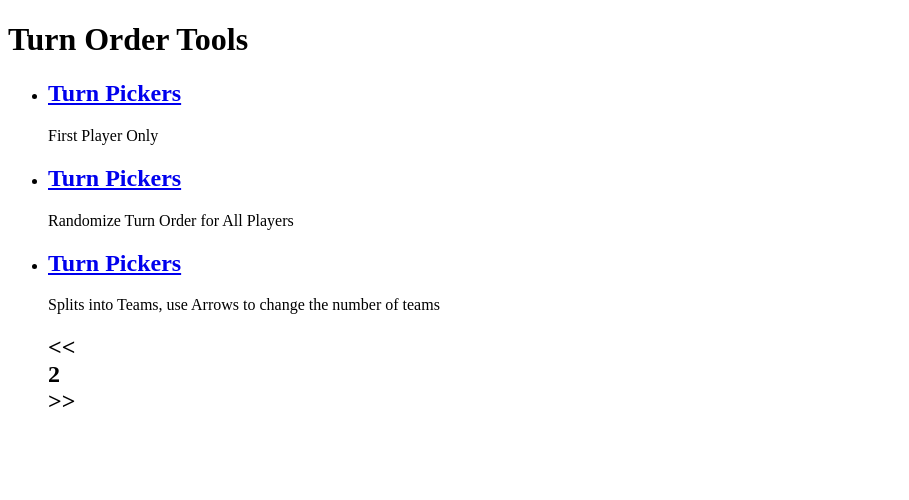
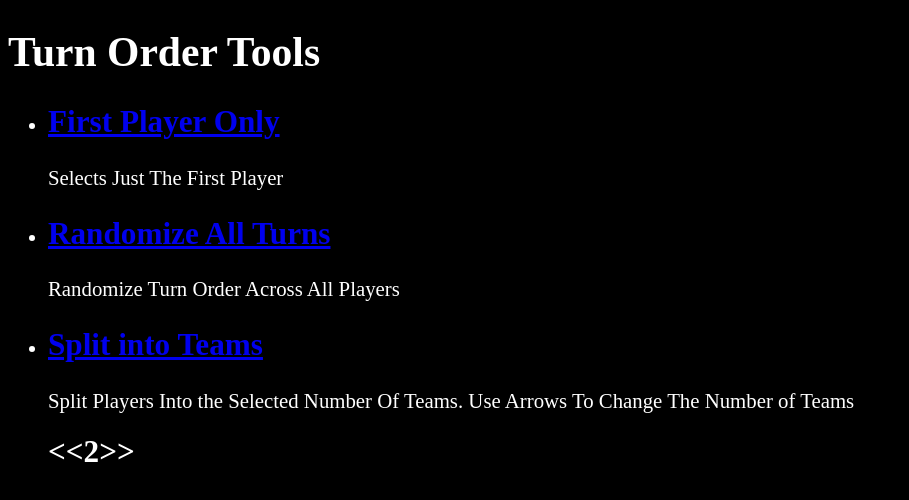
Before and after one commit to MatthewRiggott/game-tools, a plain HTML site: page widgets/turnpicker/turnoptions.html in a window 1280 px wide. Shown: the whole page, without its empty margins (0-909 px from the left). Drawn offline with Linux system fonts and the light colour scheme.

Commit message:
update readme, links, adjust styles, fix bug reordering all player

```diff
--- a/style.css
+++ b/style.css
@@ -1,3 +1,9 @@
+body {
+    background-color: black;
+    color: white;
+    font-size: 1.3em;
+}
+
 div.touchinputs {
     width: 100%;
     background-color: black;
@@ -9,6 +15,18 @@ div.touchinputs p{
     text-align: center;
     font-size: 2em;
     margin: 0;
+}
+
+.arrow-picker {
+    display: inline;
+}
+
+.arrow-picker > * {
+    float: left;
+}
+
+.clearfix {
+    clear: both !important;
 }
 
 .navigate {
--- a/widgets/turnpicker/turnoptions.html
+++ b/widgets/turnpicker/turnoptions.html
@@ -17,17 +17,18 @@
   <h1>Turn Order Tools</h1>
   <ul>
       <li>
-          <h2><a href="turnpicker.html?turnpickeroption=firstPlayer">Turn Pickers</a></h2>
-          <p>First Player Only</p>
+          <h2><a href="turnpicker.html?turnpickeroption=firstPlayer">First Player Only</a></h2>
+          <p>Selects Just The First Player</p>
       </li>
       <li>
-          <h2><a href="turnpicker.html?turnpickeroption=allPlayers">Turn Pickers</a></h2>
-          <p>Randomize Turn Order for All Players</p>
+          <h2><a href="turnpicker.html?turnpickeroption=allPlayers">Randomize All Turns</a></h2>
+          <p>Randomize Turn Order Across All Players</p>
       </li>
       <li>
-          <h2><a id="teamOptionsUrl" href="turnpicker.html?turnpickeroption=splitTeams&numberOfTeams=2">Turn Pickers</a></h2>
-          <p>Splits into Teams, use Arrows to change the number of teams</p>
-          <h2><div id="decrementTeams">&lt;&lt;</div></span> <span id="numberOfTeams">2</span> <div id="incrementTeams">&gt;&gt;</div></h2>
+          <h2><a id="teamOptionsUrl" href="turnpicker.html?turnpickeroption=splitTeams&numberOfTeams=2">Split into Teams</a></h2>
+          <p>Split Players Into the Selected Number Of Teams. Use Arrows To Change The Number of Teams</p>
+          <h2 class="arrow-picker"><div id="decrementTeams">&lt;&lt;</div></span> <span id="numberOfTeams">2</span> <div id="incrementTeams">&gt;&gt;</div></h2>
+          <div class="clearfix"></div>
       </li>
   </ul>
   <script>
--- a/widgets/turnpicker/turnpicker.js
+++ b/widgets/turnpicker/turnpicker.js
@@ -47,7 +47,7 @@ let setOptionsFromQuery = () => {
     if(selectedPickOption == turnPickerOptions.firstPlayerOnly) {
         pickFunc = selectRandomPlayer;
     } else if(selectedPickOption == turnPickerOptions.allPlayers) {
-        pickFunc = shuffleAllPlayers;
+        pickFunc = reorderAllPlayers;
     } else if (selectedPickOption == turnPickerOptions.splitTeams) {
         pickFunc = splitIntoTeams;
     } else {
@@ -93,10 +93,7 @@ let shuffleColors = () => {
     COLORS = shuffle(COLORS);
 }
 
-let updateTouchCount = (count) => {
-    let textElement = document.getElementById("touch-count");
-    textElement.innerText = count;
-    touchCount = count;
+let updateTouchCount = () => {
     if(validate()) {
         handleTurnPick();
     }
@@ -109,7 +106,6 @@ let validate = () => {
         return ongoingTouches.length >= numberOfTeams;
     }
 }
-
 
 let selectRandomPlayer = () => {
 
@@ -128,7 +124,7 @@ let selectRandomPlayer = () => {
 }
 
 let reorderAllPlayers = () => {
-    const playerOrder = shuffleArray(ongoingTouches.length);
+    const playerOrder = shufflePlayers(ongoingTouches.length);
 
     ctx.fillStyle = "black";
     ctx.fillRect(0, 0, canvas.width, canvas.height);
@@ -143,7 +139,7 @@ let reorderAllPlayers = () => {
         ctx.font = "4em Arial";
         ctx.textAlign = "center";
         ctx.fillStyle = "black";
-        ctx.fillText(selected.order + 1, selected.pageX, selected.pageY + 20);
+        ctx.fillText(selected.order + 1, selected.pageX, selected.pageY + 30);
     }
 }
 
@@ -254,9 +250,8 @@ let drawTouches = () => {
     ctx.fillStyle = "black";
     ctx.fillRect(0, 0, canvas.width, canvas.height);
 
-    if(touchCount != ongoingTouches.length) {
-        updateTouchCount(ongoingTouches.length);
-    }
+    updateTouchCount(ongoingTouches.length);
+
     for( let i = 0; i < ongoingTouches.length; i++)
     {
         let touch = ongoingTouches[i];
@@ -282,7 +277,7 @@ let debouncedResizeCanvas = debounce(resizeCanvas, 50);
 let clearState = () => {
     randomSelectedIndex = -1;
     ongoingTouches = [];
-    updateTouchCount(0);
+    updateTouchCount();
     ctx.fillStyle = "black";
     ctx.fillRect(0, 0, canvas.width, canvas.height);
     shuffleColors();
```
Also changed, not shown: widgets/turnpicker/turnpicker.html (+0 -1 lines), 1 other file.
